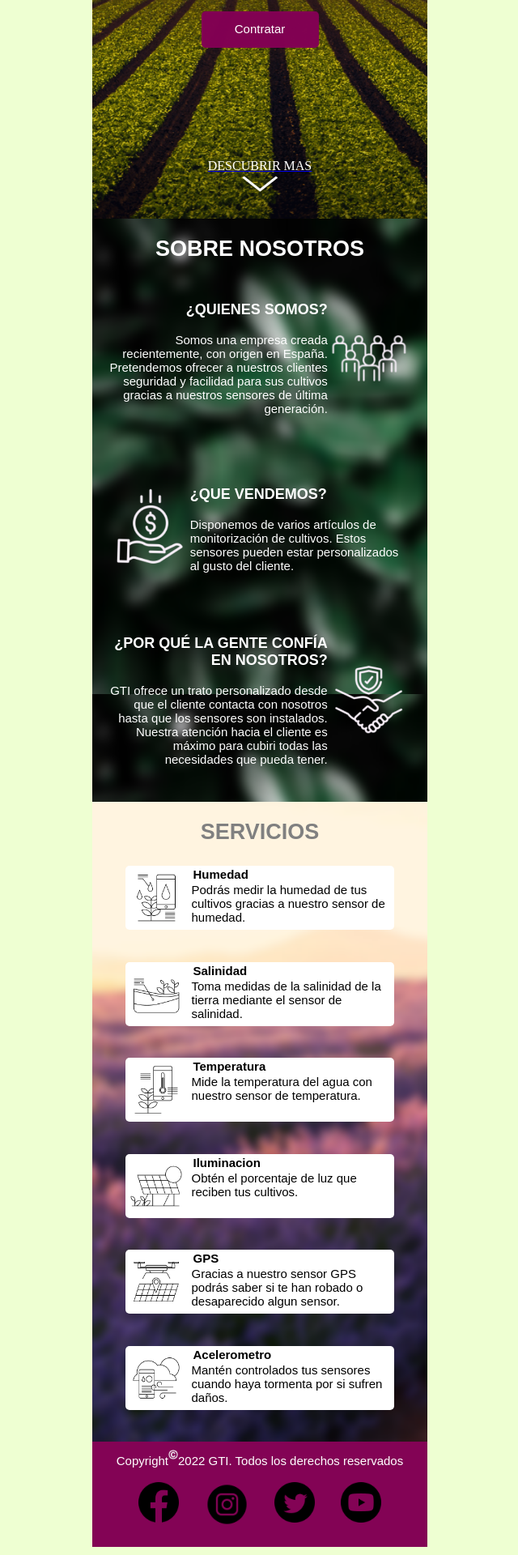
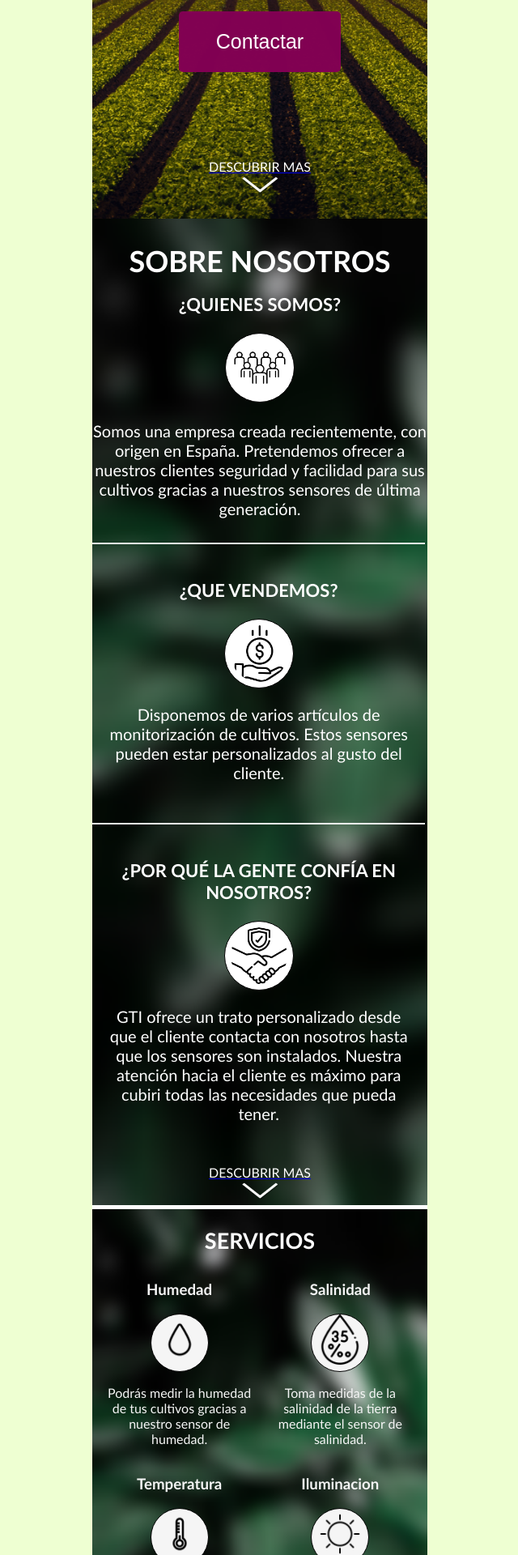
Before and after one commit to Foxpeet/ProyectoWebBueno, a PHP site: page / in a window 1280 px wide. Shown: the part 520-2440 px from the top of the page at 81% size, without its empty margins (319-959 px from the left). Run offline with PHP 8.4, Linux system fonts and the light colour scheme.

Commit message:
ajustes de landing + comentarios de JL

```diff
--- a/css/estilo-cabecera.css
+++ b/css/estilo-cabecera.css
@@ -3,6 +3,10 @@
 */
 html{
   scroll-behavior: smooth;
+}
+
+.cabecera{
+  width: 414px;
 }
 
 .encabezado{
--- a/css/estilo-contacto.css
+++ b/css/estilo-contacto.css
@@ -27,7 +27,7 @@ body{
     background-color: whitesmoke;
 }
 
-#pag-contacto-part1{
+#contactodiv{
     height:720px;
     width: 414px;
     text-align: center;
--- a/css/estilo-landing.css
+++ b/css/estilo-landing.css
@@ -6,11 +6,13 @@
 body{
     background: rgb(238, 255, 210);
     margin: 0px;
+    font-family: 'Gill Sans MT', 'Gill Sans', Calibri, 'Trebuchet MS', sans-serif;
 }
 #movil{
     display:flex;
     flex-direction: column;
     width: 414px;
+    max-width: 414px;
     margin: 0 auto;
     justify-content: center;
     align-items: center;
@@ -25,7 +27,7 @@ body{
 */
 
 /*
-* Comienzo parte1------------------
+* Comienzo main------------------
 */
 
 #espacio{
@@ -33,46 +35,47 @@ body{
     height: 73px;
 }
 
-#pag-principal{
+#principal{
     height:790px;
     background-image:url("../images/fondo-paginaprincipal-parte1.png");
     background-position: center;
     background-position: bottom;
     text-align: center;
 }
-.pag-principal h1{
+.principal h1{
     color: white;
     font-size: 40px;
     height: 135px;
     margin: 0 auto;
     padding-top: 20px;
     text-shadow: 1px solid black;
-    font-family: "Garamond Negrita", "Garamond Normal", "Garamond", sans-serif;
 }
-.pag-principal h2{
+.principal h2{
     color: white;
     font-size: 25px;
     height: 100px;
     padding: 20px;
     margin: 0 auto;
     text-shadow: 1px solid black;
-    font-family: "Garamond Negrita", "Garamond Normal", "Garamond", sans-serif;
 }
-.boton-contratar{
+.boton-contactar{
     background-color:rgb(130, 0, 83, 0.99);
     color:white;
     border:1px solid black;
-    width: 145px;
-    height: 45px;
+    width: 200px;
+    height: 75px;
     border-radius: 5px;
     text-align: center;
     line-height:0px;
     border: none;
-    font-size: 15px;
+    font-size: 25px;
 }
-.boton-contratar:active{
+.boton-contactar:hover{
     background-color:rgba(87, 10, 59, 0.99);
-    border:1px solid gray;
+    border:1px solid rgba(68, 33, 55, 0.99);
+    width: 205px;
+    height: 80px;
+    font-size: 26px;
 }
 
 #espacio-boton{
@@ -85,7 +88,8 @@ body{
     padding: 0px;
     margin:0px;
 }
-#descubrir-mas{
+#descubrir-mas1,
+#descubrir-mas2{
     color: white;
     padding: 0px;
     margin: 0px;
@@ -96,58 +100,53 @@ body{
 }
 
 /*
-* Fin parte1------------------
+* Fin main------------------
 */
 
 /*
 * Comienzo de Sobre Nosotros------------------
 */
-.pag-sobreNosotros{
-    height: 720px;
-    max-height: 720px;
+.sobreNosotros{
     background-image:url("../images/fondosobrenosotros.png");
+    background-size: cover;
     color:white;
-    width: 414px;
     max-width: 414px;
     display:flex;
     flex-direction: column;
     justify-content:flex-start;
     gap:10px;
-    font-family: "Arial Normal", "Arial", sans-serif;
 }
 #sobrenosotros-titulo{
-    width: 414px;
+    width:414px;
     height: 60px;
-    font-size: 18px;
+    font-size: 24px;
 }
 #sobrenosotrosdiv{
     display:flex;
     width: 370px;
-    height: 160px;
     padding: 5%;
-    flex-direction: row;
+    flex-direction: column;
     align-items: center;
+    border-top: 2px solid whitesmoke;
 }
 .sobrenosotros-img{
-    width: 100px;
-    height: 100px;
+    width: 70px;
+    height: 70px;
+    background-color: #fff;
+    border: 1px solid black;
+    border-radius: 100%;
+    padding: 7px;
 }
 
 .sobrenosotros-info p{
-    font-size: 15px;
+    font-size: 20px;
 }
 .sobrenosotros-info h3{
-    font-size: 18px;
+    font-size: 22px;
 }
 
-#quiensomos-info{
-    text-align: right;
-}
-#quevendemos-info{
-    text-align: left;
-}
-#porquelagente-info{
-    text-align: right;
+#quienessomos{
+    border-top: 0px;
 }
 
 /*
@@ -159,39 +158,39 @@ body{
 */
 
 .Servicios{
-    background-image: url("../images/fondoSERVICIOS.png");
+    background-image: url("../images/fondosobrenosotros.png");
     background-size:cover;
-    height:790px;
     display:flex;
     flex-wrap: wrap;
     justify-content: flex-start;
-    padding-left: 10%;
-    padding-right: 10%;
+    padding-left: 2%;
+    padding-right: 2%;
+    justify-content: space-around;
+    border-top: 5px solid white;
+    padding-bottom: 15px;
 }
 #titulo{
-    font-family: "Arial Normal", "Arial", sans-serif;
     text-align: center;
     width: 100%;
-    height: 40px;
+    height: 70px;
     font-size: 18px;
-    color:gray;
+    color:white;
 }
 
-#fondo-servicios{
+#targetaservicios{
     display:flex;
-    justify-content: flex-start;
-    background-color: white;
+    flex-direction: column;
     border-radius: 5px;
-    height: 10%;
-    width: 100%;
-    padding: 0px;
-    margin:0px;
+    height: 35%;
+    width: 45%;
+    justify-content: center;
+    color: whitesmoke;
 }
 
 .sensor-imagen{
-    width: 100%;
-    height: 100%;
-    padding: 0px;
+    width: 62px;
+    height: 62px;
+    padding:0px;
     margin:0px;
 }
 .sensor-info{
@@ -207,14 +206,24 @@ body{
     margin-left: 7px;
     padding: 0px;
     font-size: 15px;
-    font-family: "Arial Normal", "Arial", sans-serif;
+    color: whitesmoke;
 }
 .sensor-info p{
     margin:2px;
     margin-left: 5px;
     padding: 0px;
     font-size: 15px;
-    font-family: "Arial Normal", "Arial", sans-serif;
+    color: whitesmoke;
+}
+
+#sensor-imagendiv{
+    border: 1px solid black;
+    background-color: whitesmoke;
+    border-radius: 100%;
+    width: 70px;
+    height: 70px;
+    margin-left: auto;
+    margin-right: auto;
 }
 
 /*
@@ -222,10 +231,10 @@ body{
 */
 
 /*
-* Comienzo abajo ------------------
+* Comienzo footer ------------------
 */
 
-.abajo{
+.footer{
     background-color: rgb(130, 0, 83, 0.99);
     display:flex;
     justify-content:flex-start;
@@ -261,14 +270,14 @@ body{
     padding-top: 5px;
 }
 #img-redsocial{
-    width: 50px;
-    height: 50px;
+    width: 60px;
+    height: 60px;
 }
 #img-redsocialInsta{
-    width: 55px;
-    height: 55px;
+    width: 70px;
+    height: 70px;
 }
 
 /*
-* Fin abajo------------------
+* Fin footer------------------
 */
--- a/index.html
+++ b/index.html
@@ -4,7 +4,7 @@
     <meta charset="UTF-8">
     <meta http-equiv="X-UA-Compatible" content="IE=edge">
     <meta name="viewport" content="width=device-width, initial-scale=1.0">
-    <title>GTI || HOME</title>
+    <title>GTI || Empresa de sensores</title>
 
     <link href="css/estilo-landing.css" rel="stylesheet" type="text/css">
     <link href="css/estilo-cabecera.css" rel="stylesheet" type="text/css">
@@ -12,19 +12,19 @@
 </head>
 <body>
     <div id="movil">
-        <!-- seccion de encabezado-->
-        <section class="comienzo">
+        <!-- seccion de cabecera-->
+        <section class="cabecera">
             <header class="encabezado" role="banner">
                 <a href="#pag-principal" id="logo">
                     <img src="images/LogoGTI.png" alt="logo de GTI" id="logo">
                 </a>
                 <div id="login-y-menu">
                     <a href="login.html" id="login">
-                        <img src="images/iniciar_sesion.png" id="login">
+                        <img src="images/iniciar_sesion.png"  alt="Iniciar Sesion" id="login">
                     </a>
                     <!-- aquí va el menu desplegable-->
                     <div class="respmenu" id="menu">
-                        <img src="images/menu-hamburger.svg" id="menu">
+                        <img src="images/menu-hamburger.svg" alt="Icono del menu Hambuerguesa" id="menu">
                         <input type="checkbox">
                         <i class="fas fa-bars"></i>
                         <i class="fas fa-times"></i>
@@ -32,75 +32,75 @@
                             <ul>
                                 <li><a href="#espacio-descubrir">Sobre Nosotros</a></li>
                                 <li><a href="#porquelagente-img">Servicios</a></li>
-                                <li><a href="#">Contacto</a></li>
+                                <li><a href="#espacio-boton">Contacto</a></li>
                             </ul>
                         </nav>
                     </div>
                 </div>
             </header>
+        </section>
+        <!-- fin de encabezado -->
 
-            <div class="pag-principal" id="pag-principal">
+        <div class="principal" id="principal" role="main">
             <div id="espacio"></div>
             <section>
                 <h1>MONITORIZA<br>TUS<br>CULTIVOS</h1>
                 <h2 id="subtitulo">Saca el máximo partido a tus cultivos</h2>
             </section>
             <div id="espacio-boton">
-                    <button type="button" class="boton-contratar"> Contratar </button>
+                <a href="contacto.html">
+                    <button type="button" class="boton-contactar"> Contactar </button>
+                </a>
             </div>
             <div id="espacio-descubrir">
-                    <a href="#espacio-descubrir">
-                        <p id="descubrir-mas">DESCUBRIR MAS</p>
-                        <img src="images/ArrowDown.jpg" id="descubrir-mas-img">
+                <a href="#descubrir-mas1">
+                    <p id="descubrir-mas1">DESCUBRIR MAS</p>
+                    <img src="images/ArrowDown.jpg" alt="Flecha Abajo" id="descubrir-mas-img">
                 </a>
             </div>
+        </div>
 
-            </div>
-            <!-- fin de encabezado -->
-        </section>
     <!-- comienzo sobre nosotros-->
 
-        <div class="pag-sobreNosotros" id="pag-sobreNosotros">
+        <div class="sobreNosotros" id="sobreNosotros">
             <div id="sobrenosotros-titulo">
                 <h2>SOBRE NOSOTROS</h2>
             </div>
             <!-- QUINES SOMOS -->
-            <div id="sobrenosotrosdiv">
-                <section class="sobrenosotros-info" id="quiensomos-info">
+            <div id="sobrenosotrosdiv quienessomos" class="sobrenosotros-info">
                 <h3>¿QUIENES SOMOS? </h3>
+                <img src="images/equipo.png" alt="imagen de grupo de personas" class="sobrenosotros-img" id="quiensomos-img">
                 <p>Somos una empresa creada recientemente, con origen
                     en España. Pretendemos ofrecer a nuestros clientes seguridad y facilidad
                     para sus cultivos gracias a nuestros sensores de última generación.
                 </p>
-                </section>
-                <img src="images/people.png" alt="imagen de grupo de personas" class="sobrenosotros-img" id="quiensomos-img">
             </div>
 
             <!-- QUE VENDEMOS -->
-            <div id="sobrenosotrosdiv">
-                <img src="images/hand.png" alt="imagen de mano con dinero" class="sobrenosotros-img" id="quevendemos-img">
-                <section class="sobrenosotros-info" id="quevendemos-info">
+            <div id="sobrenosotrosdiv" class="sobrenosotros-info">
                 <h3>¿QUE VENDEMOS?</h3>
+                <img src="images/save-money.png" alt="imagen de mano con dinero" class="sobrenosotros-img" id="quevendemos-img">
                 <p>Disponemos de varios artículos de monitorización
                     de cultivos. Estos sensores pueden estar personalizados al gusto del cliente.
                 </p>
-                </section>
             </div>
 
             <!-- por qué la gente confia en nosotros?-->
-            <div id="sobrenosotrosdiv">
-                <section class="sobrenosotros-info" id="porquelagente-info">
+            <div id="sobrenosotrosdiv" class="sobrenosotros-info">
                 <h3>¿POR QUÉ LA GENTE CONFÍA EN NOSOTROS?</h3>
+                <img src="images/trust.png" alt="imagen de darse la mano no peleen" class="sobrenosotros-img" id="porquelagente-img">
                 <p>GTI ofrece un trato personalizado desde que el cliente
                     contacta con nosotros hasta que los sensores son instalados. Nuestra atención
                     hacia el cliente es máximo para cubiri todas las necesidades que pueda tener.
                 </p>
-                </section>
-                <img src="images/trust.png" alt="imagen de darse la mano no peleen" class="sobrenosotros-img" id="porquelagente-img">
+            </div>
+            <div id="espacio-descubrir">
+                <a href="#descubrir-mas2">
+                    <p id="descubrir-mas2">DESCUBRIR MAS</p>
+                    <img src="images/ArrowDown.jpg" alt="Flecha Abajo" id="descubrir-mas-img">
+                </a>
             </div>
         </div>
-
-
 
     <!-- final sobre nosotros -->
     <!-- comienzo servicios -->
@@ -109,83 +109,71 @@
                 <h2>SERVICIOS</h2>
             </div>
 
-            <article id="fondo-servicios">
-                <div>
-                    <img src="images/humedad.png" class="sensor-imagen">
+            <article id="targetaservicios">
+                <h3>Humedad</h3>
+                <div id="sensor-imagendiv">
+                    <img src="images/sensorHumedad.png" alt="Sensor de Humedad" class="sensor-imagen">
                 </div>
-                <div class="sensor-info">
-                    <h3>Humedad</h3>
                 <p>Podrás medir la humedad de tus cultivos gracias a nuestro sensor de humedad.</p>
-                </div>
             </article>
 
-            <article id="fondo-servicios">
-                <div>
-                    <img src="images/salinidad.png" class="sensor-imagen">
+            <article id="targetaservicios">
+                <h3>Salinidad</h3>
+                <div id="sensor-imagendiv">
+                    <img src="images/sensorSalinidad.png" alt="Sensor de Salinidad" class="sensor-imagen">
                 </div>
-                <div class="sensor-info">
-                    <h3>Salinidad</h3>
                 <p>Toma medidas de la salinidad de la tierra mediante el sensor de salinidad.</p>
-                </div>
             </article>
 
-            <article id="fondo-servicios">
-                <div >
-                    <img src="images/temperatura.png" class="sensor-imagen">
+            <article id="targetaservicios">
+                <h3>Temperatura</h3>
+                <div id="sensor-imagendiv">
+                    <img src="images/sensorTemperatura.png" alt="Sensor de Temperatura" class="sensor-imagen">
                 </div>
-                <div class="sensor-info">
-                    <h3>Temperatura</h3>
                 <p>Mide la temperatura del agua con nuestro sensor de temperatura.</p>
-                </div>
             </article>
 
-            <article id="fondo-servicios">
-                <div>
-                    <img src="images/iluminacion.png" class="sensor-imagen">
+            <article id="targetaservicios">
+                <h3>Iluminacion</h3>
+                <div id="sensor-imagendiv">
+                    <img src="images/sensorIluminacion.png" alt="Sensor de Iluminacion" class="sensor-imagen">
                 </div>
-                <div class="sensor-info">
-                    <h3>Iluminacion</h3>
                 <p>Obtén el porcentaje de luz que reciben tus cultivos.</p>
-                </div>
             </article>
 
-            <article id="fondo-servicios">
-                <div>
-                    <img src="images/gps.png" class="sensor-imagen">
+            <article id="targetaservicios">
+                <h3>GPS</h3>
+                <div id="sensor-imagendiv">
+                    <img src="images/sensorGPS.png" alt="Sensor GPS" class="sensor-imagen">
                 </div>
-                <div class="sensor-info">
-                    <h3>GPS</h3>
                 <p>Gracias a nuestro sensor GPS podrás saber si te han robado o desaparecido algun sensor.</p>
-                </div>
             </article>
 
-            <article id="fondo-servicios">
-                <div>
-                    <img src="images/acelerometro.png" class="sensor-imagen">
+            <article id="targetaservicios">
+                <h3>Acelerometro</h3>
+                <div id="sensor-imagendiv">
+                    <img src="images/sensorAcelerometro.png" alt="Acelerometro" class="sensor-imagen">
                 </div>
-                <div class="sensor-info">
-                    <h3>Acelerometro</h3>
                 <p>Mantén controlados tus sensores cuando haya tormenta por si sufren daños.</p>
-                </div>
             </article>
 
         </section>
     <!-- final servicios -->
     <!-- comienzo abajo -->
-        <section class="abajo" id="abajo">
+        <footer class="footer" id="footer">
             <article id="derechos">
                 <p>Copyright</p>
-                <img src="images/copyright.png" id="imagen-copyright">
+                <img src="images/copyright.png" alt="Copyright" id="imagen-copyright">
                 <p>2022 GTI. Todos los derechos reservados</p>
             </article>
             <article id="redessociales">
-                <a href="http://www.facebook.com/"><img src="images/facebook.png" id="img-redsocial"></a>
-                <a href="http://www.instagram.com/"><img src="images/instagram.png" id="img-redsocialInsta"></a>
-                <a href="http://www.twitter.com/"><img src="images/twitter.png" id="img-redsocial"></a>
-                <a href="http://www.youtube.com/"><img src="images/youtube.png" id="img-redsocial"></a>
+                <a href="http://www.facebook.com/"><img src="images/facebook.png" alt="Facebook" id="img-redsocial"></a>
+                <a href="http://www.instagram.com/"><img src="images/instagram.png" alt="Instagram" id="img-redsocialInsta"></a>
+                <a href="http://www.twitter.com/"><img src="images/twitter.png" alt="Twitter" id="img-redsocial"></a>
+                <a href="http://www.youtube.com/"><img src="images/youtube.png" alt="Youtube" id="img-redsocial"></a>
             </article>
 
-        </section>
+        </footer>
     </div>
 </body>
 </html>
--- a/vistaDeAdmin.html
+++ b/vistaDeAdmin.html
@@ -4,7 +4,7 @@
     <meta charset="UTF-8">
     <meta http-equiv="X-UA-Compatible" content="IE=edge">
     <meta name="viewport" content="width=device-width, initial-scale=1.0">
-    <title>GTI || HOME</title>
+    <title>GTI || Vista de Administrador</title>
 
     <link href="css/estilo-landing.css" rel="stylesheet" type="text/css">
     <link href="css/estilo-cabecera.css" rel="stylesheet" type="text/css">
```
Also changed, not shown: contacto.html (+3 -14 lines), login.html (+4 -13 lines), images/equipo.png (added), images/hand.png (deleted), images/people.png (deleted), images/save-money.png (added), images/sensorAcelerometro.png (added), images/sensorGPS.png (added), images/sensorHumedad.png (added), images/sensorIluminacion.png (added), images/sensorSalinidad.png (added), images/sensorTemperatura.png (added), images/trust.png. Lines whose indentation alone changed are shown as unchanged.
